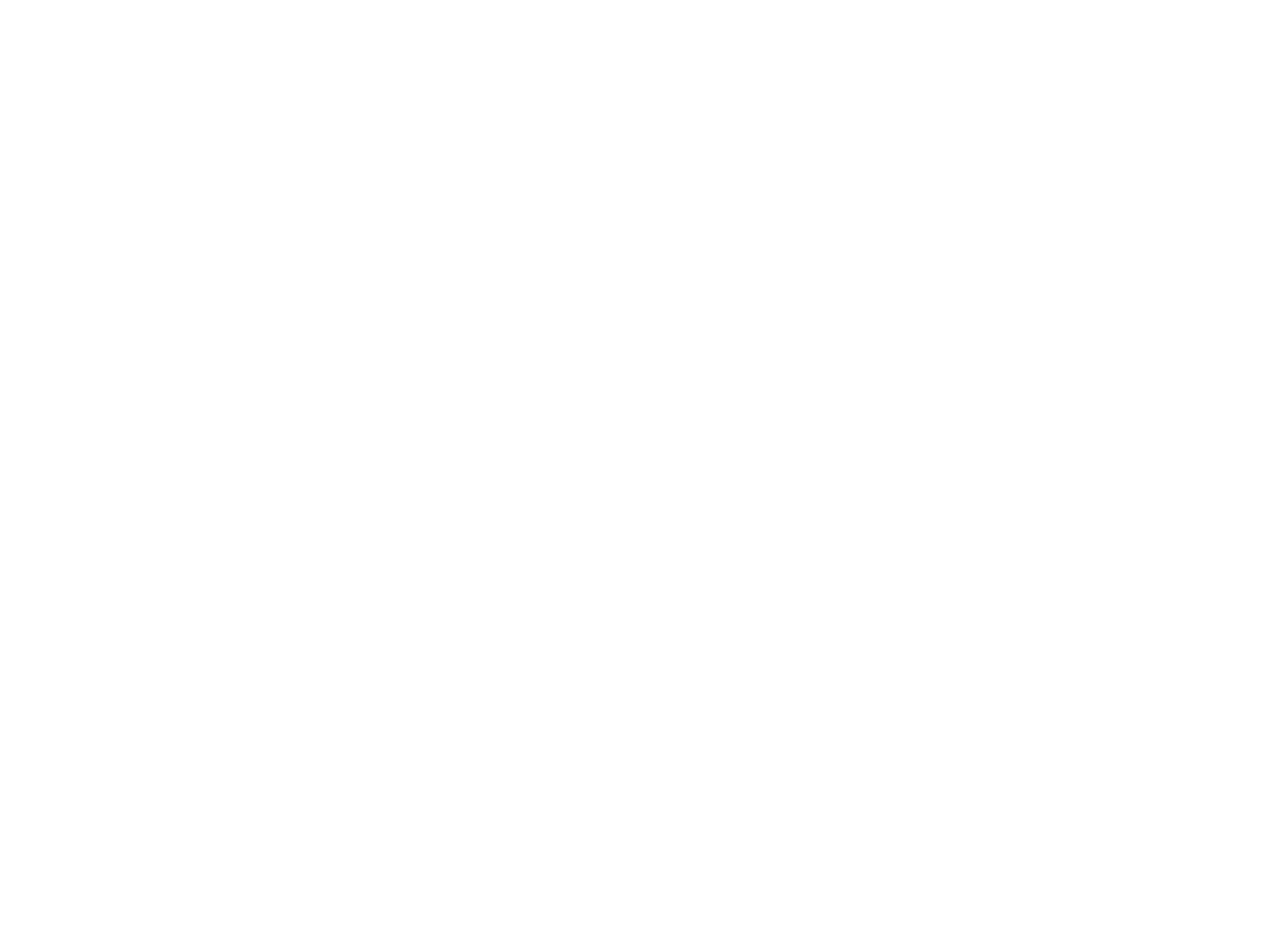
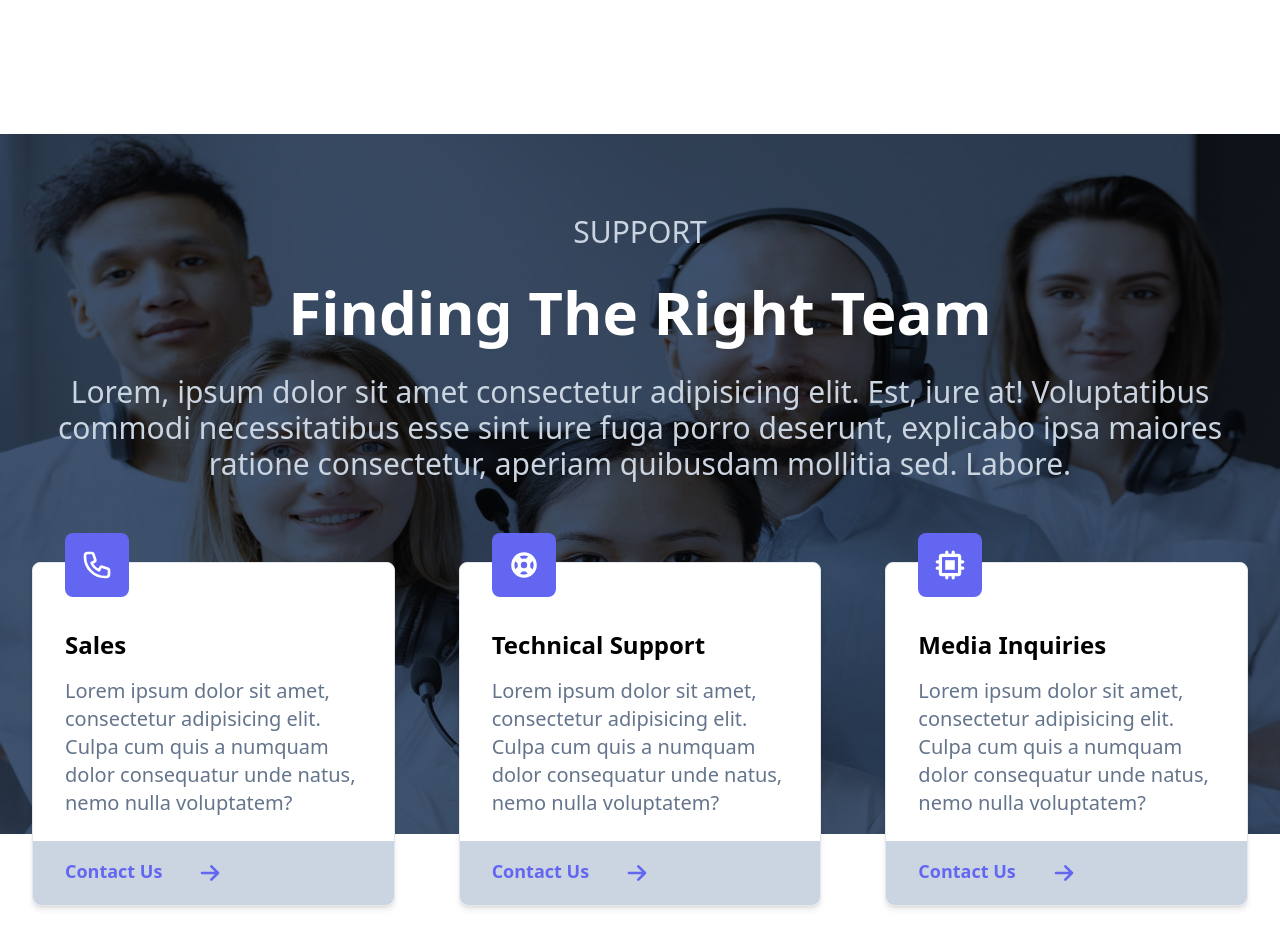
Before and after one commit to jehangir147/Cloud-app, a React (Create React App) app: page / in a window 1280 px wide. Shown: the part 1280-2214 px from the top of the page. Before the commit the page ends 1318 px from the top, so only its background shows below. Built offline with nearby package versions, Linux system fonts and the light colour scheme.

Commit message:
implemented Support

```diff
--- a/src/App.js
+++ b/src/App.js
@@ -1,6 +1,7 @@
 import About from "./components/About";
 import Hero from "./components/Hero";
 import Navbar from "./components/Navbar";
+import Support from "./components/Support";
 
 function App() {
   return (
@@ -8,6 +9,7 @@ function App() {
       <Navbar />
       <Hero />
       <About />
+      <Support />
     </>
   );
 }
--- /dev/null
+++ b/src/components/Support.jsx
@@ -0,0 +1,77 @@
+import React from "react";
+import support from "../assets/support.jpg";
+import { PhoneIcon, ArrowSmRightIcon } from "@heroicons/react/outline";
+import { ChipIcon, SupportIcon } from "@heroicons/react/solid";
+
+const Support = () => {
+  return (
+    <div className="w-full h-screen mt-24">
+      <div className="w-full h-[700px]  bg-gray-800 absolute">
+        <img
+          className=" w-full h-full mix-blend-overlay"
+          src={support}
+          alt=""
+        />
+      </div>
+      <div className=" relative max-w-[1240px] mx-auto px-4 py-16 text-white text-center">
+        <h3 className=" text-3xl py-4 text-slate-300">SUPPORT</h3>
+        <h2 className=" font-bold text-6xl py-4">Finding The Right Team</h2>
+        <h4 className=" text-3xl py-4 text-slate-300">
+          Lorem, ipsum dolor sit amet consectetur adipisicing elit. Est, iure
+          at! Voluptatibus commodi necessitatibus esse sint iure fuga porro
+          deserunt, explicabo ipsa maiores ratione consectetur, aperiam
+          quibusdam mollitia sed. Labore.
+        </h4>
+      </div>
+      <div className=" grid lg:grid-cols-3 relative gap-10 lg:gap-0">
+        <div className=" mx-8 border rounded-lg shadow-md bg-white">
+          <div className="px-8">
+            <PhoneIcon className=" text-white font-bold bg-indigo-500 rounded-lg p-4 w-16 mb-8 mt-[-30px]" />
+            <h4 className=" text-2xl font-bold mb-4">Sales</h4>
+            <p className=" text-slate-500 font-medium text-xl mb-6">
+              Lorem ipsum dolor sit amet, consectetur adipisicing elit. Culpa
+              cum quis a numquam dolor consequatur unde natus, nemo nulla
+              voluptatem?
+            </p>
+          </div>
+          <div className=" flex w-full text-indigo-500 mt-4 px-8 py-4 bg-slate-300 rounded-b-lg">
+            <p className=" mr-8 font-bold text-lg">Contact Us</p>
+            <ArrowSmRightIcon className=" w-8" />
+          </div>
+        </div>
+        <div className=" mx-8 border rounded-lg shadow-md bg-white">
+          <div className="px-8">
+            <SupportIcon className=" text-white font-bold bg-indigo-500 rounded-lg p-4 w-16 mb-8 mt-[-30px]" />
+            <h4 className=" text-2xl font-bold mb-4">Technical Support</h4>
+            <p className=" text-slate-500 font-medium text-xl mb-6">
+              Lorem ipsum dolor sit amet, consectetur adipisicing elit. Culpa
+              cum quis a numquam dolor consequatur unde natus, nemo nulla
+              voluptatem?
+            </p>
+          </div>
+          <div className=" flex w-full text-indigo-500 mt-4 px-8 py-4 bg-slate-300 rounded-b-lg">
+            <p className=" mr-8 font-bold text-lg">Contact Us</p>
+            <ArrowSmRightIcon className=" w-8" />
+          </div>
+        </div>
+        <div className=" mx-8 border rounded-lg shadow-md bg-white">
+          <div className="px-8">
+            <ChipIcon className=" text-white font-bold bg-indigo-500 rounded-lg p-4 w-16 mb-8 mt-[-30px]" />
+            <h4 className=" text-2xl font-bold mb-4">Media Inquiries</h4>
+            <p className=" text-slate-500 font-medium text-xl mb-6">
+              Lorem ipsum dolor sit amet, consectetur adipisicing elit. Culpa
+              cum quis a numquam dolor consequatur unde natus, nemo nulla
+              voluptatem?
+            </p>
+          </div>
+          <div className=" flex w-full text-indigo-500 mt-4 px-8 py-4 bg-slate-300 rounded-b-lg">
+            <p className=" mr-8 font-bold text-lg">Contact Us</p>
+            <ArrowSmRightIcon className=" w-8" />
+          </div>
+        </div>
+      </div>
+    </div>
+  );
+};
+
+export default Support;
--- a/src/index.css
+++ b/src/index.css
@@ -7,3 +7,7 @@
     @apply text-white border bg-indigo-600 border-indigo-600 hover:bg-transparent hover:text-indigo-600 rounded-lg;
   }
 }
+
+body {
+  overflow-x: hidden;
+}
```
